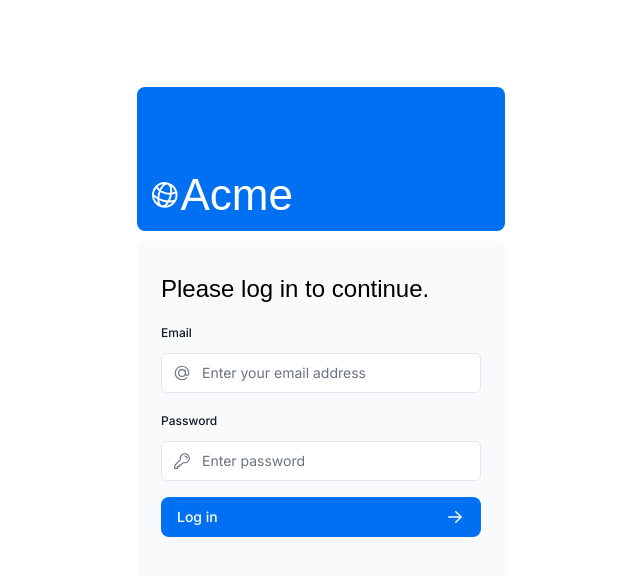
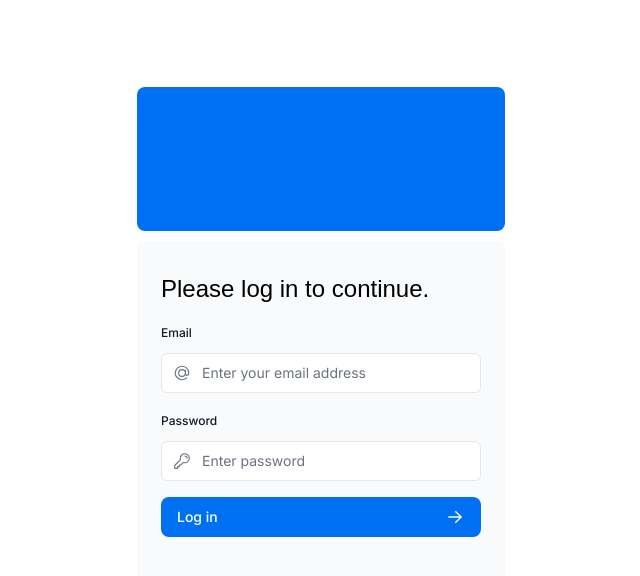
Before and after one commit to noexgp/nextjs-dashboard, a Next.js app: page /login in a window 1280 px wide. Shown: the top 576 px of the page, without its empty margins (319-959 px from the left). Built offline with nearby package versions, Linux system fonts and the light colour scheme; a web font is replaced by a local one.

Commit message:
remove logo
remove loog

```diff
--- a/app/lib/data.ts
+++ b/app/lib/data.ts
@@ -22,7 +22,7 @@ export async function fetchRevenue() {
     // Don't do this in production :)
 
     console.log('Fetching revenue data...');
-    await new Promise((resolve) => setTimeout(resolve, 3000));
+    await new Promise((resolve) => setTimeout(resolve, 300));
 
     const data = await sql<Revenue>`SELECT * FROM revenue`;
 
--- a/app/login/page.tsx
+++ b/app/login/page.tsx
@@ -12,9 +12,7 @@ export default function LoginPage() {
     <main className="flex items-center justify-center md:h-screen">
       <div className="relative mx-auto flex w-full max-w-[400px] flex-col space-y-2.5 p-4 md:-mt-32">
         <div className="flex h-20 w-full items-end rounded-lg bg-blue-500 p-3 md:h-36">
-          <div className="w-32 text-white md:w-36">
-            <AcmeLogo />
-          </div>
+          <div className="w-32 text-white md:w-36">{/* <AcmeLogo />*/}</div>
         </div>
         <LoginForm />
       </div>
--- a/next.config.js
+++ b/next.config.js
@@ -3,10 +3,22 @@ const nextConfig = {};
 
 module.exports = nextConfig;*/
 
+//module.exports = {
+// eslint: {
+// Warning: This allows production builds to successfully complete even if
+// your project has ESLint errors.
+//ignoreDuringBuilds: true,
+// },
+//};
+
 module.exports = {
+  webpack: (config, { dev, isServer }) => {
+    // Disable caching for both client and server
+    config.cache = true;
+
+    return config;
+  },
   eslint: {
-    // Warning: This allows production builds to successfully complete even if
-    // your project has ESLint errors.
     ignoreDuringBuilds: true,
   },
 };
```
Also changed, not shown: 1 other file (tests, documents, lock files or other folders).
